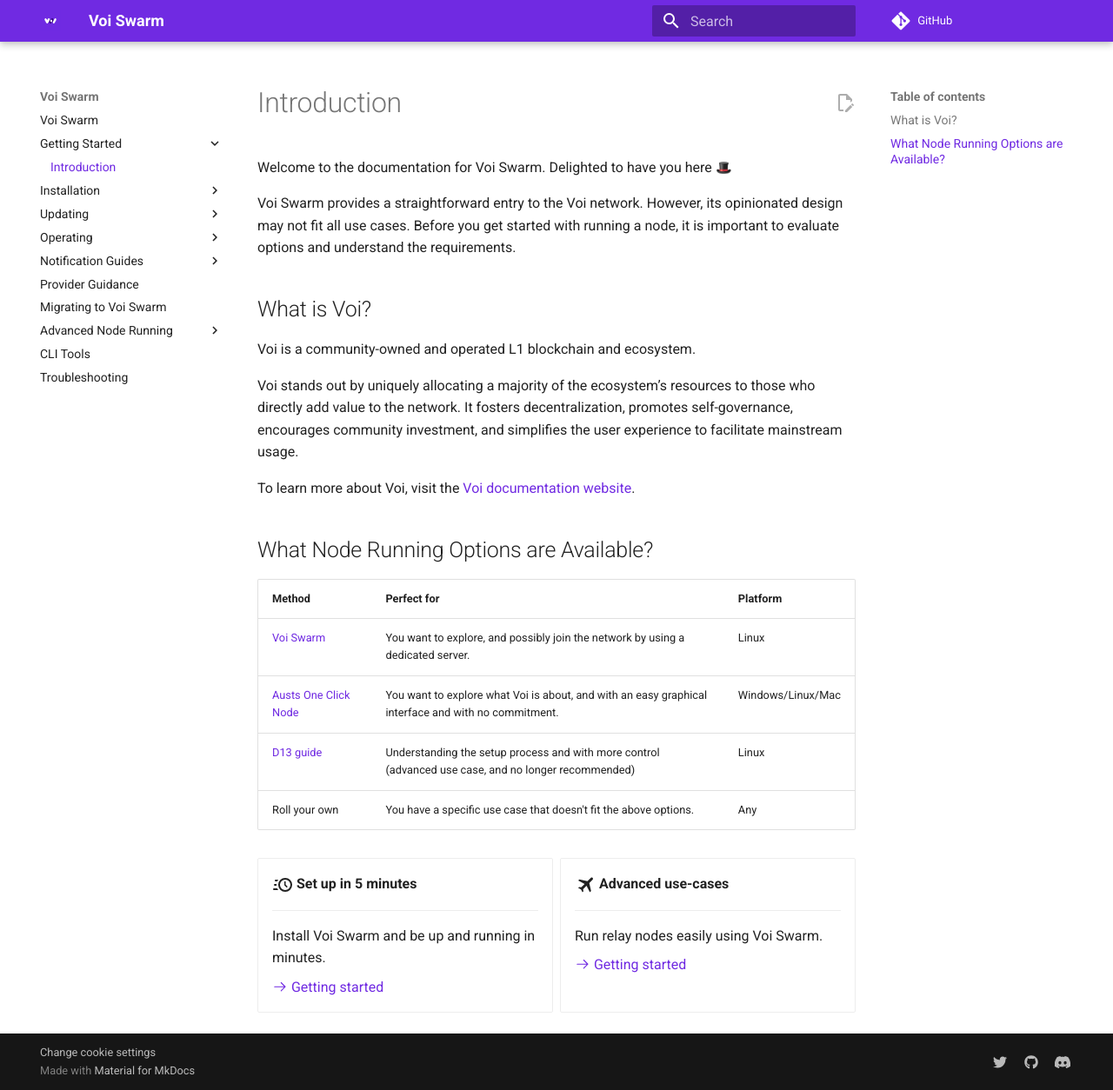
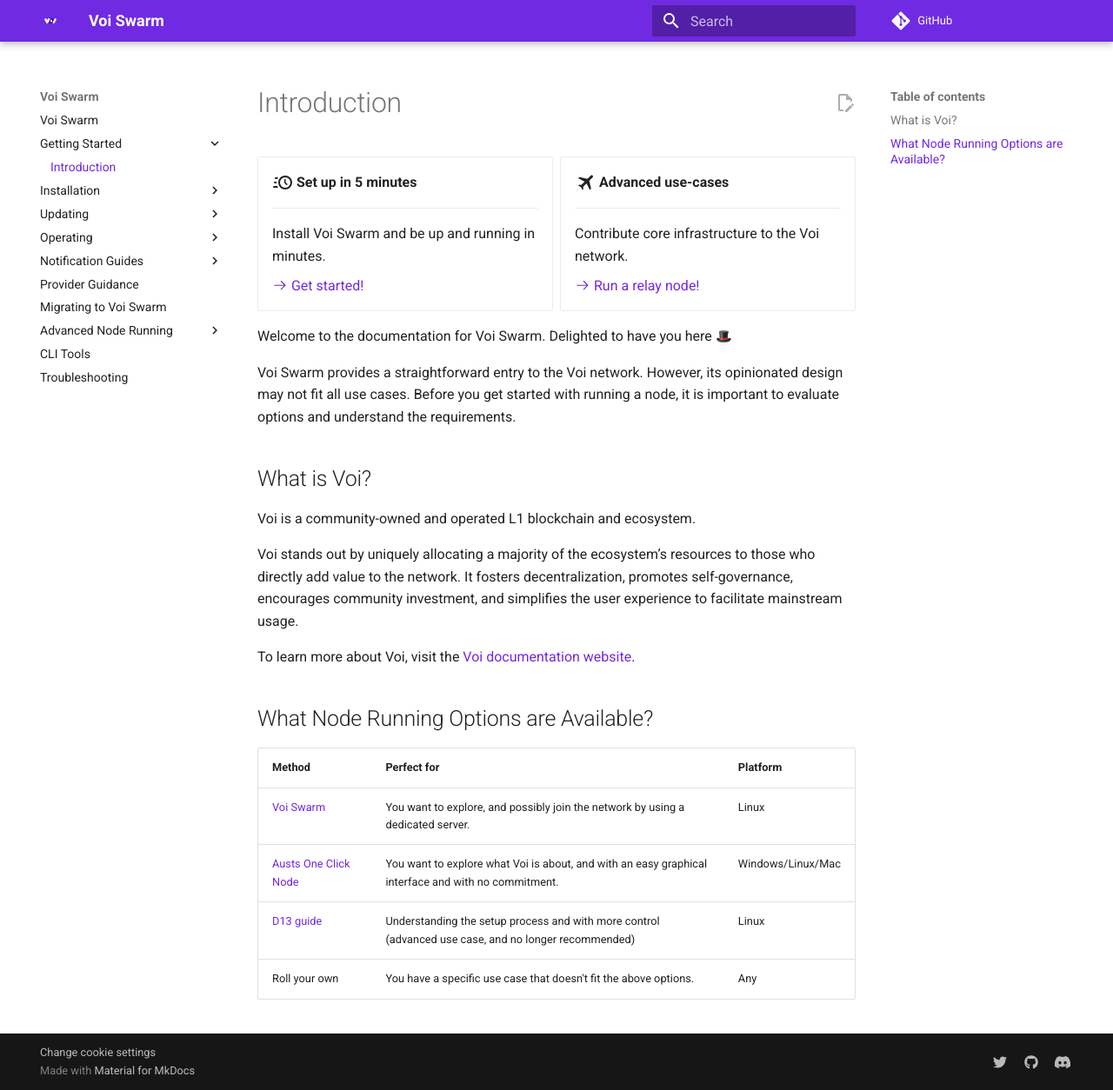
Before and after one commit to VoiNetwork/voi-swarm, an MkDocs documentation site: the page built from docs/getting-started/introduction.md, in a window 1280 px wide and 1254 px high. Shown: the whole window at 87% size. Built offline with MkDocs 1.6.1 and Material for MkDocs 9.7.7, drawn with Linux system fonts in a browser that asks for light colours; emoji names are drawn with the system emoji font; plug-ins that fetch from the network failed and are left out; comment, search, counter and statistics services are not loaded; some of the changed lines change nothing that is shown.

Commit message:
Update docs on running relay / part node

```diff
--- a/docs/getting-started/introduction.md
+++ b/docs/getting-started/introduction.md
@@ -1,4 +1,23 @@
 # Introduction
+
+<div class="grid cards" markdown>
+
+  - :material-clock-fast:{ .lg .middle } __Set up in 5 minutes__
+
+    ---
+
+    Install Voi Swarm and be up and running in minutes.
+
+    [:octicons-arrow-right-24: Get started!](../../installation/system-requirements/)
+
+  - :material-airplane:{ .lg .middle } __Advanced use-cases__
+
+    ---
+
+    Contribute core infrastructure to the Voi network.
+
+    [:octicons-arrow-right-24:  Run a relay node!](../../advanced-node-running/relay-node/)
+</div>
 
 Welcome to the documentation for Voi Swarm. Delighted to have you here :tophat:
 
@@ -24,22 +43,3 @@
 | [Austs One Click Node](https://github.com/AustP/austs-one-click-node) | You want to explore what Voi is about, and with an easy graphical interface and with no commitment.  | Windows/Linux/Mac |
 | [D13 guide](https://d13.co/posts/set-up-voi-participation-node/)      | Understanding the setup process and with more control (advanced use case, and no longer recommended) | Linux             |
 | Roll your own                                                         | You have a specific use case that doesn't fit the above options.                                     | Any               |
-
-<div class="grid cards" markdown>
-
-- :material-clock-fast:{ .lg .middle } __Set up in 5 minutes__
-
-    ---
-
-    Install Voi Swarm and be up and running in minutes.
-
-    [:octicons-arrow-right-24: Getting started](../../installation/system-requirements/)
-
-- :material-airplane:{ .lg .middle } __Advanced use-cases__
-
-    ---
-
-    Run relay nodes easily using Voi Swarm.
-
-    [:octicons-arrow-right-24: Getting started](../../advanced-node-running/relay-node/)
-</div>
```
